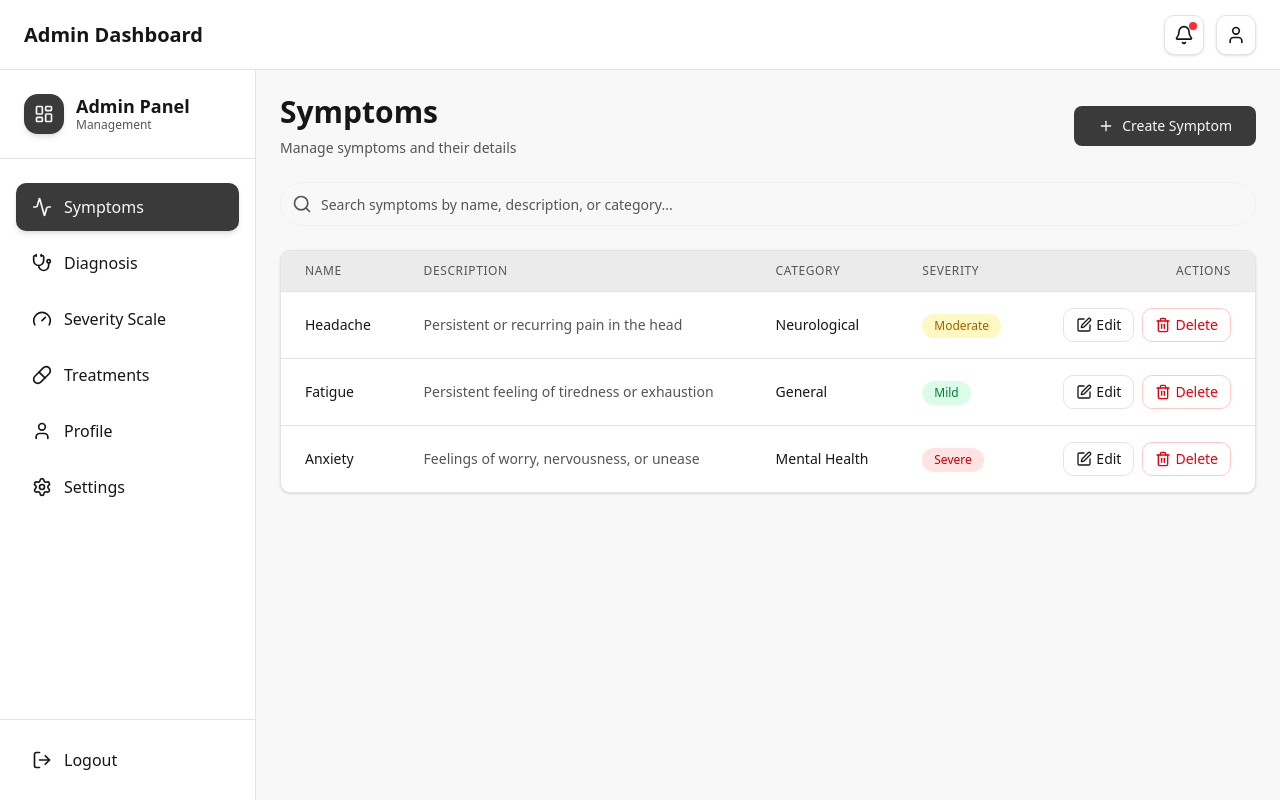
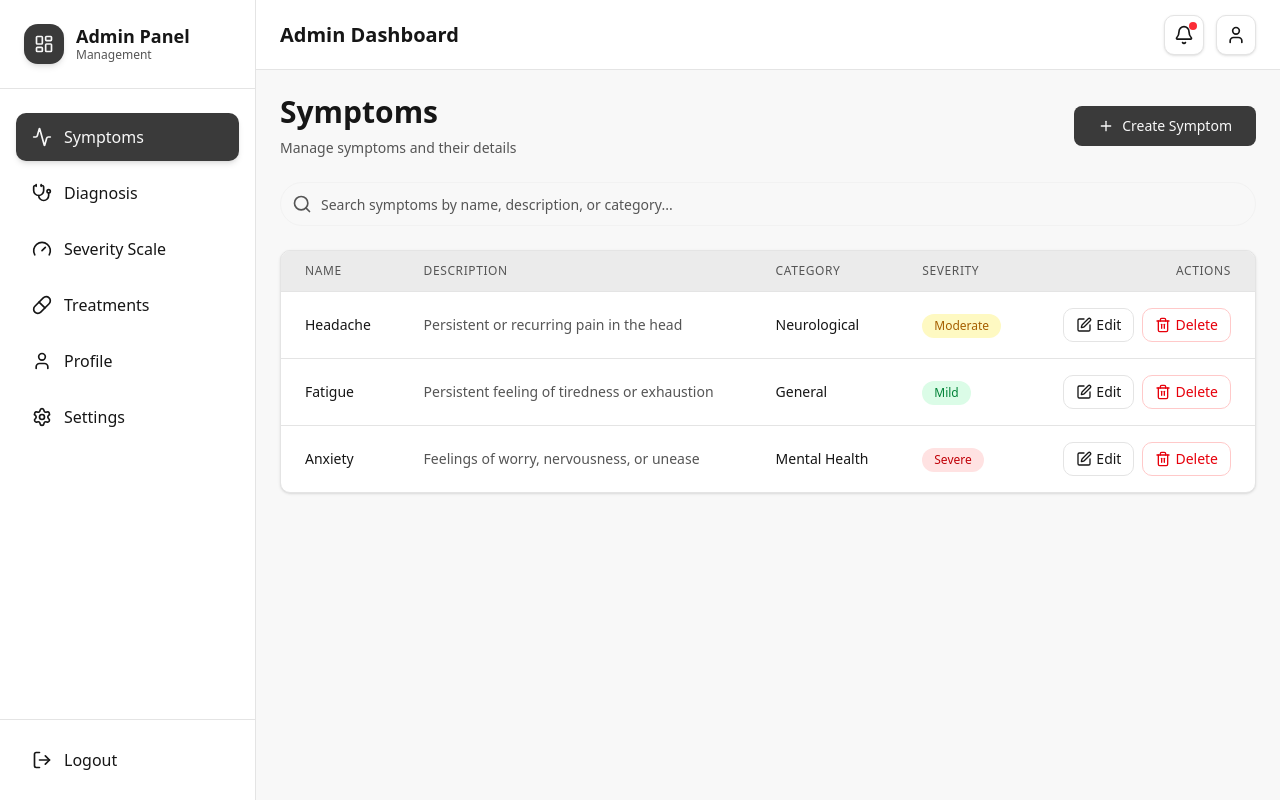
Before and after one commit to zubairkofficial/patient-agent-frontend, a React (Vite) app: page /admin/symptoms in a window 1280 px wide. Built offline with nearby package versions, Linux system fonts and the light colour scheme; sample sign-in values are in the browser's storage.

Commit message:
refactored AdminHeader and AdminLayout components for improved structure; updated comments for clarity and adjusted layout properties

```diff
--- a/src/components/layout/AdminHeader/AdminHeader.tsx
+++ b/src/components/layout/AdminHeader/AdminHeader.tsx
@@ -2,9 +2,9 @@ import { Bell, User } from "lucide-react";
 
 const AdminHeader = () => {
   return (
-    <header className="flex w-full h-[70px] border-b border-border bg-card sticky top-0 z-30 flex-shrink-0">
+    <header className="flex w-full h-[70px] border-b border-border bg-card sticky top-0 z-30 shrink-0">
       <div className="flex items-center justify-between w-full px-4 lg:px-6">
-        {/* Left side - can be used for breadcrumbs or title */}
+        {/* Left side - Admin Dashboard text */}
         <div className="flex items-center pl-12 lg:pl-0">
           <h2 className="text-xl font-semibold text-foreground">Admin Dashboard</h2>
         </div>
--- a/src/components/layout/AdminLayout/AdminLayout.tsx
+++ b/src/components/layout/AdminLayout/AdminLayout.tsx
@@ -4,11 +4,11 @@ import AdminHeader from "../AdminHeader/AdminHeader";
 
 const AdminLayout = () => {
   return (
-    <div className="flex flex-col w-full h-screen overflow-hidden bg-background">
-      <AdminHeader />
+    <div className="flex w-full h-screen overflow-hidden bg-background">
+      <Sidebar />
 
-      <div className="flex flex-1 overflow-hidden">
-        <Sidebar />
+      <div className="flex flex-col flex-1 overflow-hidden">
+        <AdminHeader />
 
         <main className="flex-1 overflow-y-auto overflow-x-hidden">
           <div className="p-4 lg:p-6">
```
